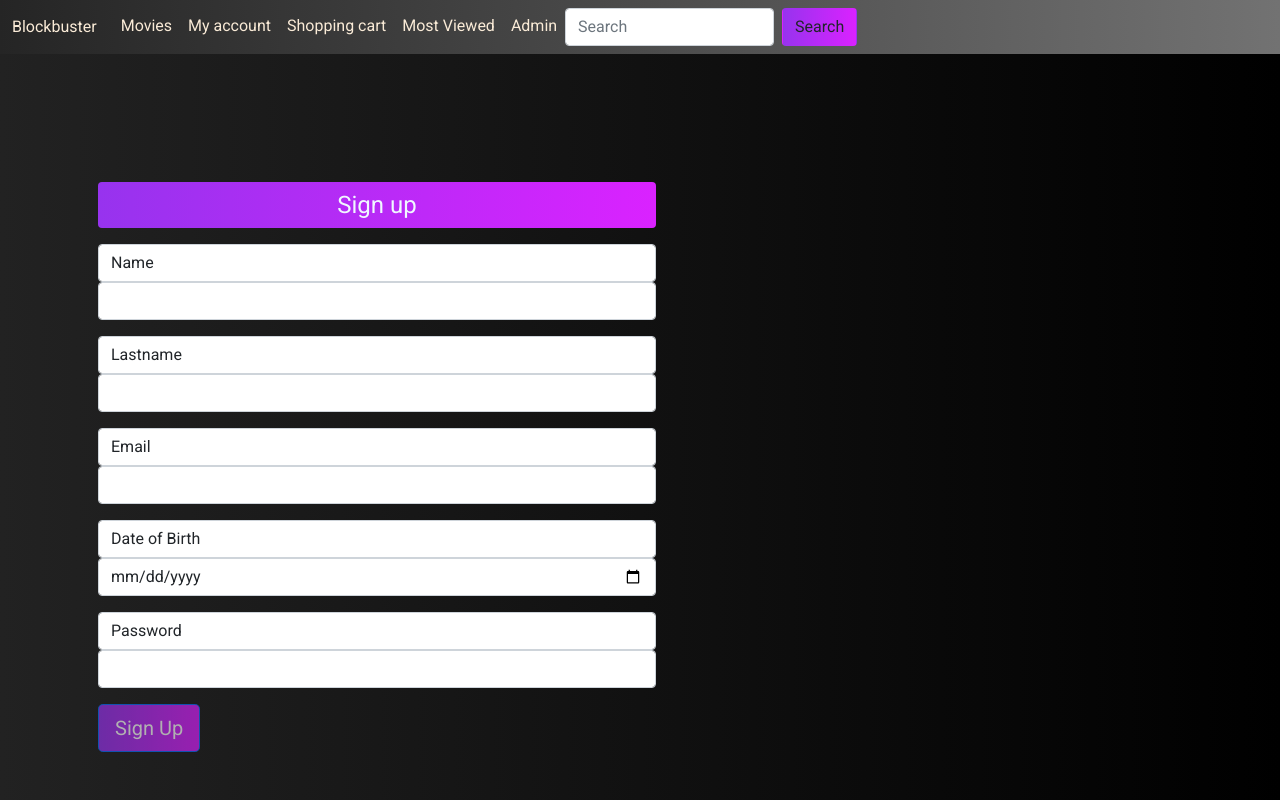
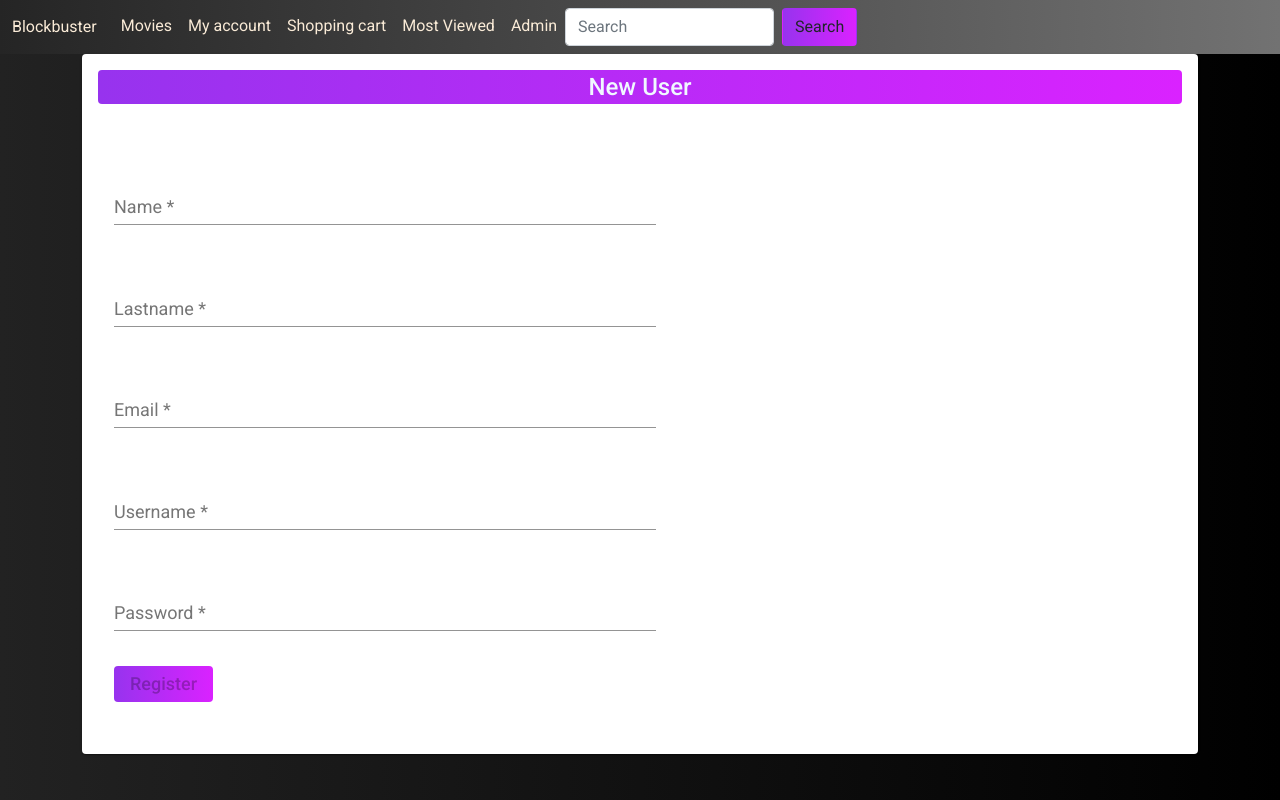
Before and after one commit to CamilaFrontera/angular, an Angular app in the folder proyectofinal/proyecto/: page /registrarse in a window 1280 px wide. Built offline with nearby package versions, Linux system fonts and the light colour scheme.

Commit message:
ultimos cambios login

```diff
--- a/proyectofinal/proyecto/package.json
+++ b/proyectofinal/proyecto/package.json
@@ -29,7 +29,7 @@
     "zone.js": "~0.11.4"
   },
   "devDependencies": {
-    "@angular-devkit/build-angular": "~13.0.3",
+    "@angular-devkit/build-angular": "^13.1.4",
     "@angular/cli": "~13.0.3",
     "@angular/compiler-cli": "~13.0.0",
     "@types/jasmine": "~3.10.0",
--- a/proyectofinal/proyecto/src/app/app-routing.module.ts
+++ b/proyectofinal/proyecto/src/app/app-routing.module.ts
@@ -19,7 +19,8 @@ const routes: Routes = [
     path: 'peliculas',
 
     component: MoviesComponent,
-    // canActivate: [ProtectedGuardGuard],
+
+    //lazyload
     // loadChildren: () => import('./components/movies/movies.component').then( m => m.MoviesComponent)
 
   },
--- a/proyectofinal/proyecto/src/app/app.component.ts
+++ b/proyectofinal/proyecto/src/app/app.component.ts
@@ -1,9 +1,11 @@
 import { Component } from '@angular/core';
+import { AuthenticationService } from './services/authentication.service';
 
 @Component({
   selector: 'app-root',
   templateUrl: './app.component.html',
-  styleUrls: ['./app.component.css']
+  styleUrls: ['./app.component.css'],
+
 })
 export class AppComponent {
   title = 'proyecto';
--- /dev/null
+++ b/proyectofinal/proyecto/src/app/components/interfaces/authentication.ts
@@ -0,0 +1,8 @@
+
+export interface AuthenticationResp{
+  status: boolean;
+  uid: string;
+  username: string;
+  token: string;
+
+}
--- a/proyectofinal/proyecto/src/app/components/login/login.component.html
+++ b/proyectofinal/proyecto/src/app/components/login/login.component.html
@@ -6,7 +6,8 @@
 
     <mat-card-content >
       <div class="m-3 col-lg-6">
-    <form [formGroup]="form" (ngSubmit)="submit()">
+    <form autocomplete="off"
+     [formGroup]="loginForm" (ngSubmit)="login()">
       <p>
         <mat-form-field class="mb-3">
           <input type="text" matInput placeholder="User" formControlName="user">
@@ -24,7 +25,7 @@
       </p>
 
       <div class="button">
-        <button type="submit" mat-button>Log In</button>
+        <button type="submit" [disabled]="loginForm.invalid" mat-button>Login</button>
       </div>
       <br>
 
--- a/proyectofinal/proyecto/src/app/components/login/login.component.ts
+++ b/proyectofinal/proyecto/src/app/components/login/login.component.ts
@@ -1,7 +1,8 @@
 import { AfterViewInit, Component, OnDestroy, OnInit } from '@angular/core';
-import { userService } from 'src/app/services/login.service';
-import { FormControl, FormGroup, Validators } from '@angular/forms';
+import { FormBuilder, FormControl, FormGroup, Validators } from '@angular/forms';
 import { Router } from '@angular/router';
+import { AuthenticationService } from 'src/app/services/authentication.service';
+
 
 
 @Component({
@@ -13,7 +14,7 @@ export class LoginComponent implements OnInit, AfterViewInit, OnDestroy {
 
 
 
-  constructor(private userService: userService, private router: Router) { }
+  constructor( private formBuilder: FormBuilder, private router: Router, private authenticationService: AuthenticationService) { }
 
   ngOnInit(): void {
     console.log('Hook onInit de Login.')
@@ -44,21 +45,18 @@ export class LoginComponent implements OnInit, AfterViewInit, OnDestroy {
 
 
 
-  form: FormGroup = new FormGroup({
-    user: new FormControl('', Validators.required),
-    password: new FormControl('', Validators.required),
+  loginForm: FormGroup = this.formBuilder.group({
+    user: new FormControl('cfrontera', Validators.required),
+    password: new FormControl('test', [Validators.required, Validators.minLength(4)]),
   });
 
-  submit() {
-    if (this.form.valid) {
-      this.userService.validateCredentials(this.form.get('user')?.value, this.form.get('password')?.value, )
-      .subscribe(valid => {
-        if (valid) {
-          this.router.navigate(['peliculas']);
-        } else {
-          this.error = 'Invalid User or Password';
-        }
-      })
-    }
+  login() {
+    console.log(this.loginForm.value);
+
+    const {username, password} = this.loginForm.value;
+    this.authenticationService.loginForm(username, password)
+      .subscribe(resp =>{
+        console.log(resp);
+      });
   }
   }
--- a/proyectofinal/proyecto/src/app/components/register/register.component.css
+++ b/proyectofinal/proyecto/src/app/components/register/register.component.css
@@ -1,15 +1,16 @@
 body{
-  color: white;
-align-content: right;
+
+  align-content: left;
 
   }
 
   form{
+    font-size: large;
     padding-top: 10% ;
-
+    color:white;
   }
 
-h1{
+  .title{
 
     color: aliceblue;
   text-align: center;
@@ -21,8 +22,21 @@ padding: 7px;
   }
 
   button{
+
+  font-size: large;
     background: #DA22FF;  /* fallback for old browsers */
   background: -webkit-linear-gradient(to right, #9733EE, #DA22FF);  /* Chrome 10-25, Safari 5.1-6 */
   background: linear-gradient(to right, #9733EE, #DA22FF); /* W3C, IE 10+/ Edge, Firefox 16+, Chrome 26+, Opera 12+, Safari 7+ */
 
   }
+
+
+  label{
+    color: black;
+  }
+
+  .mat-form-field{
+  align-items:center;
+  width: 100%;
+  color: black;
+  }
--- a/proyectofinal/proyecto/src/app/components/register/register.component.html
+++ b/proyectofinal/proyecto/src/app/components/register/register.component.html
@@ -1,71 +1,58 @@
+<div class="container">
+
+  <mat-card>
+
+    <mat-card-title class="title">New User</mat-card-title>
+
+    <mat-card-content >
+      <div class="m-3 col-lg-6">
+    <form [formGroup]="registerForm"
+      autocomplete="off"
+      (ngSubmit)="submit()">
 
 
 
-<div class="container">
+      <p>
+        <mat-form-field class="mb-3">
+          <input type="text" matInput placeholder="Name" formControlName="name">
+        </mat-form-field>
+      </p>
 
-<form [formGroup]="registerForm" class="m-3 col-lg-6 ">
-  <h1>Sign up </h1>
-  <div class="form-group mb-3 ">
-    <label for="nombre" class="form-control" > <i class="fas fa-user"></i>   Name</label>
-    <input [class.valido] type="text" id="nombre" name="nombre"  class="form-control" maxlength="12" required formControlName="nombre">
-    <div *ngIf="nombreControl.invalid && (nombreControl.dirty || nombreControl.touched)" class="alert alert-danger">
-      <div *ngIf="nombreControl.hasError('required')">The name field is required.</div>
-      <div *ngIf="nombreControl.hasError('minlength')">The name must be at least 3 characters long.</div></div>
+      <p>
+        <mat-form-field class="mb-3">
+          <input type="text" matInput placeholder="Lastname" formControlName="lastname">
+        </mat-form-field>
+      </p>
 
-  </div>
+      <p>
+        <mat-form-field class="mb-3">
+          <input type="email" matInput placeholder="Email" formControlName="email">
+        </mat-form-field>
+      </p>
 
-  <div class="form-group mb-3">
-    <label for="apellido" class="form-control" ><i class="fas fa-user"></i>   Lastname</label>
-    <input type="text" id="apellido" name="apellido" class="form-control" maxlength="24" required formControlName="apellido">
-    <div *ngIf="apellidoControl.invalid && (apellidoControl.dirty || apellidoControl.touched)" class="alert alert-danger">
-      <div *ngIf="apellidoControl.hasError('required')">The lastname field is required.</div>
-      <div *ngIf="apellidoControl.hasError('minlength')">The lastname must be at least 3 characters long.</div>
-    </div>
-  </div>
+      <p>
+        <mat-form-field class="mb-3">
+          <input type="text" matInput placeholder="Username" formControlName="username">
+        </mat-form-field>
+      </p>
 
-  <div class="form-group mb-3">
-    <label for="email" class="form-control" ><i class="fas fa-envelope-open"></i>   Email</label>
-    <input type="email" id="email" name="email" class="form-control" maxlength="35" required formControlName="email">
-    <div *ngIf="emailControl.invalid && (emailControl.dirty || emailControl.touched)" class="alert alert-danger">
-      <div *ngIf="emailControl.hasError('required')">The email field is required.</div>
-
-    </div>
+      <p>
+        <mat-form-field >
+          <input type="password" matInput placeholder="Password" formControlName="password">
+        </mat-form-field>
+      </p>
 
 
+      <div class="button">
+        <button type="submit" [disabled]="registerForm.invalid" mat-button>Register</button>
+      </div>
+      <br>
+
+    </form>
   </div>
-
-  <!-- <div class="form-group mb-3">
-    <label for="telefono" class="form-control" ><i class="fas fa-phone"></i>   Teléfono</label>
-    <input type="text" id="telefono" name="telefono" class="form-control" maxlength="12" required formControlName="telefono">
-     <div *ngIf="telefonoControl.invalid && (telefonoControl.dirty || telefonoControl.touched)" class="alert alert-danger">
-      <div *ngIf="telefonoControl.hasError('required')">El campo 'Teléfono' es requerido</div>
-      <div *ngIf="telefonoControl.hasError('minlength')">>El teléfono debe contener 6 o más caracteres</div>
-    </div>
-
-  </div> -->
-
-  <div class="form-group mb-3">
-    <label for="fechaNacimiento" class="form-control" ><i class="fas fa-calendar-week"></i>   Date of Birth</label>
-    <input type="date" id="fechaNacimiento" name="fechaNacimiento" class="form-control" required formControlName="fechaNacimiento">
-    <div *ngIf="fechaNacimientoControl.invalid && (fechaNacimientoControl.dirty || fechaNacimientoControl.touched)" class="alert alert-danger">
-      <div *ngIf="fechaNacimientoControl.hasError('required')">The date of birth field is required.</div>
-    </div>
-
-  </div>
+    </mat-card-content>
 
 
-  <div class="form-group mb-3">
-    <label for="password" class="form-control" ><i class="fas fa-key"></i>   Password</label>
-    <input type="password" id="password"  name="password" class="form-control" minlength="8" maxlength="24" required formControlName="password">
-    <div *ngIf="passwordControl.invalid && (passwordControl.dirty || passwordControl.touched)" class="alert alert-danger">
-      <div *ngIf="passwordControl.hasError('required')">The password field is required.</div>
-      <div *ngIf="passwordControl.hasError('minlength')">The password must be at least 8 characters long.</div>
 
-    </div>
-  </div>
-
-
-  <button [disabled]="!registerForm.valid" type="submit" class="btn btn-primary btn-lg" >Sign Up</button>
-
-</form>
+  </mat-card>
 </div>
--- a/proyectofinal/proyecto/src/app/components/register/register.component.ts
+++ b/proyectofinal/proyecto/src/app/components/register/register.component.ts
@@ -1,6 +1,6 @@
 
 import { Component, OnInit } from '@angular/core';
-import { FormControl, FormGroup, Validators } from '@angular/forms';
+import { FormBuilder, FormControl, FormGroup, Validators } from '@angular/forms';
 
 
 @Component({
@@ -10,25 +10,32 @@ import { FormControl, FormGroup, Validators } from '@angular/forms';
 })
 export class RegisterComponent implements OnInit {
 
-  constructor() { }
+  constructor(private formBuilder: FormBuilder) { }
 
 
   registerForm= new FormGroup({
-    nombre: new FormControl('', [Validators.required, Validators.minLength(3), Validators.maxLength(12)]),
-    apellido: new FormControl('', [Validators.required, Validators.minLength(3), Validators.maxLength(24)]),
+    name: new FormControl('', [Validators.required, Validators.minLength(3), Validators.maxLength(20)]),
+    lastname: new FormControl('', [Validators.required, Validators.minLength(3), Validators.maxLength(24)]),
     email: new FormControl('', [Validators.required, Validators.email,  Validators.maxLength(35)]),
-    // telefono: new FormControl('', [Validators.required, Validators.minLength(6), Validators.maxLength(12)] ),
-    fechaNacimiento: new FormControl('', Validators.required),
-    password: new FormControl('', [Validators.required, Validators.minLength(8), Validators.maxLength(24)])
+    username: new FormControl('',[Validators.required, Validators.minLength(4), Validators.max(35)]),
+    password: new FormControl('', [Validators.required, Validators.minLength(4), Validators.maxLength(24)])
   });
 
 
-  nombreControl = this.registerForm.controls['nombre'];
-  apellidoControl = this.registerForm.controls['apellido'];
+
+ nameControl = this.registerForm.controls['name'];
+  lastnameControl = this.registerForm.controls['lastname'];
   emailControl = this.registerForm.controls['email'];
-  // telefonoControl = this.registerForm.controls['telefono'];
-  fechaNacimientoControl = this.registerForm.controls['fechaNacimiento'];
+  usernameControl = this.registerForm.controls['username'];
   passwordControl = this.registerForm.controls['password'];
+
+
+
+  submit() {
+    console.log(this.registerForm.value);
+    console.log(this.registerForm.valid);
+  }
+
 
   ngOnInit(): void {
   }
--- a/proyectofinal/proyecto/src/environments/environment.prod.ts
+++ b/proyectofinal/proyecto/src/environments/environment.prod.ts
@@ -6,5 +6,6 @@ export const environment = {
   key: '&apikey=66c3a25f',
   cartRestApi:'http://localhost:3000/api/cart',
   restApi :'http://localhost:3000/api/',
-  movieAdmin: 'https://61bcb65fd8542f0017824998.mockapi.io/api/movies'
+  movieAdmin: 'https://61bcb65fd8542f0017824998.mockapi.io/api/movies',
+  myApi :'http://localhost:3000/users'
 };
--- a/proyectofinal/proyecto/src/environments/environment.ts
+++ b/proyectofinal/proyecto/src/environments/environment.ts
@@ -6,5 +6,6 @@ export const environment = {
   key: '&apikey=66c3a25f',
   cartRestApi:'http://localhost:3000/api/cart',
   restApi :'http://localhost:3000/api/',
-  movieAdmin: 'https://61bcb65fd8542f0017824998.mockapi.io/api/movies'
+  movieAdmin: 'https://61bcb65fd8542f0017824998.mockapi.io/api/movies',
+  myApi: 'localhost:3000/users'
 };
```
Also changed, not shown: proyectofinal/proyecto/src/app/services/authentication.service.ts (added, +29 -0 lines), 1 other file (tests, documents, lock files or other folders). Lines whose indentation alone changed are shown as unchanged.
